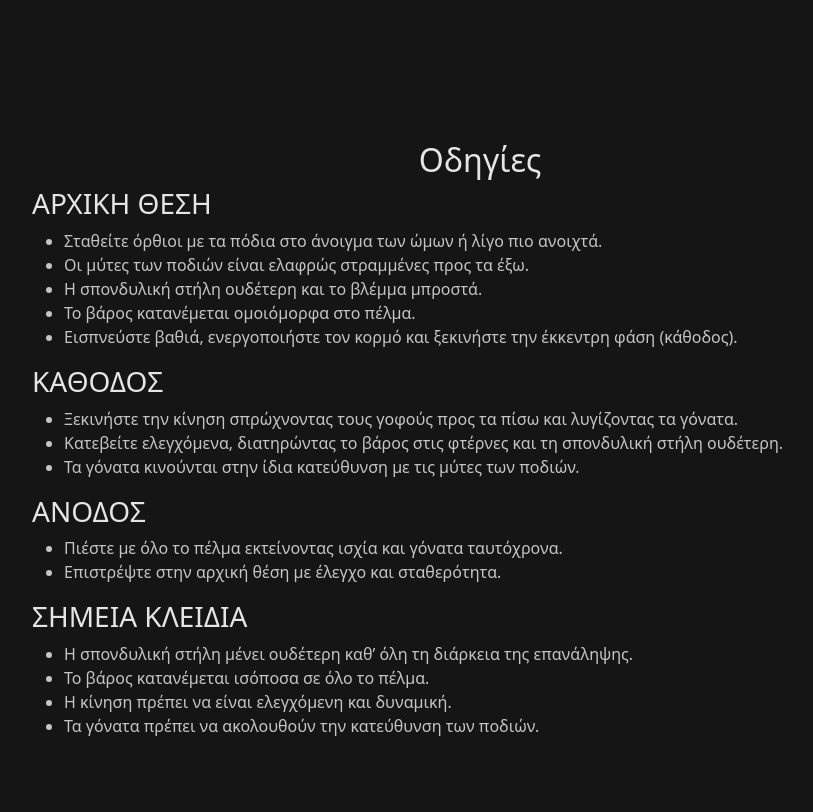
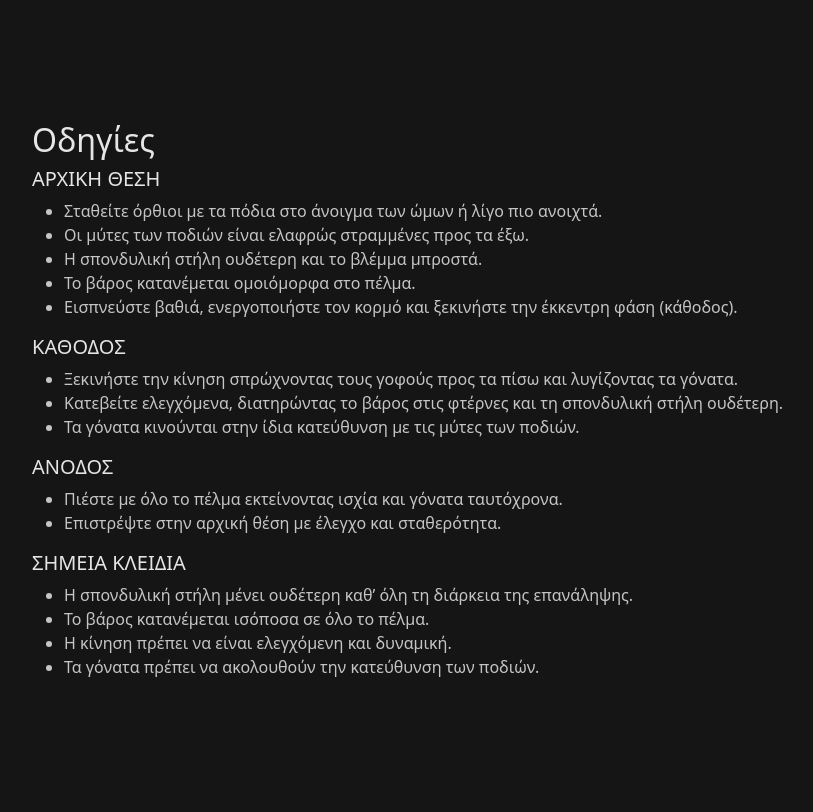
Before and after one commit to chatzakis/gym-guide-demo, a plain HTML site: page squat.html in a window 1280 px wide. Shown: the part 768-1580 px from the top of the page, without its empty margins (160-973 px from the left). Drawn offline with nearby package versions, Linux system fonts and the light colour scheme.

Commit message:
Minor style changes

```diff
--- a/squat.html
+++ b/squat.html
@@ -88,8 +88,8 @@
   </section>
 
   <section id="description" class="section-padding">
-    <h2 class="text-center">Οδηγίες</h2>
-    <h3>ΑΡΧΙΚΗ ΘΕΣΗ</h3>
+    <h2>Οδηγίες</h2>
+    <h3 class="fs-5">ΑΡΧΙΚΗ ΘΕΣΗ</h3>
     <ul>
       <li>Σταθείτε όρθιοι με τα πόδια στο άνοιγμα των ώμων ή λίγο πιο ανοιχτά.</li>
       <li>Οι μύτες των ποδιών είναι ελαφρώς στραμμένες προς τα έξω.</li>
@@ -98,20 +98,20 @@
       <li>Εισπνεύστε βαθιά, ενεργοποιήστε τον κορμό και ξεκινήστε την έκκεντρη φάση (κάθοδος).</li>
     </ul>
 
-    <h3>ΚΑΘΟΔΟΣ</h3>
+    <h3 class="fs-5">ΚΑΘΟΔΟΣ</h3>
     <ul>
       <li>Ξεκινήστε την κίνηση σπρώχνοντας τους γοφούς προς τα πίσω και λυγίζοντας τα γόνατα.</li>
       <li>Κατεβείτε ελεγχόμενα, διατηρώντας το βάρος στις φτέρνες και τη σπονδυλική στήλη ουδέτερη.</li>
       <li>Τα γόνατα κινούνται στην ίδια κατεύθυνση με τις μύτες των ποδιών.</li>
     </ul>
 
-    <h3>ΑΝΟΔΟΣ</h3>
+    <h3 class="fs-5">ΑΝΟΔΟΣ</h3>
     <ul>
       <li>Πιέστε με όλο το πέλμα εκτείνοντας ισχία και γόνατα ταυτόχρονα.</li>
       <li>Επιστρέψτε στην αρχική θέση με έλεγχο και σταθερότητα.</li>
     </ul>
 
-    <h3>ΣΗΜΕΙΑ ΚΛΕΙΔΙΑ</h3>
+    <h3 class="fs-5">ΣΗΜΕΙΑ ΚΛΕΙΔΙΑ</h3>
     <ul>
       <li>Η σπονδυλική στήλη μένει ουδέτερη καθ’ όλη τη διάρκεια της επανάληψης.</li>
       <li>Το βάρος κατανέμεται ισόποσα σε όλο το πέλμα.</li>
--- a/styles/style.css
+++ b/styles/style.css
@@ -12,7 +12,7 @@ p, li, span{
 }
 
 .page-title{
-    height: 100px;
+    height: 80px;
     display: flex;
     justify-content: center;
     align-items: center;
```
